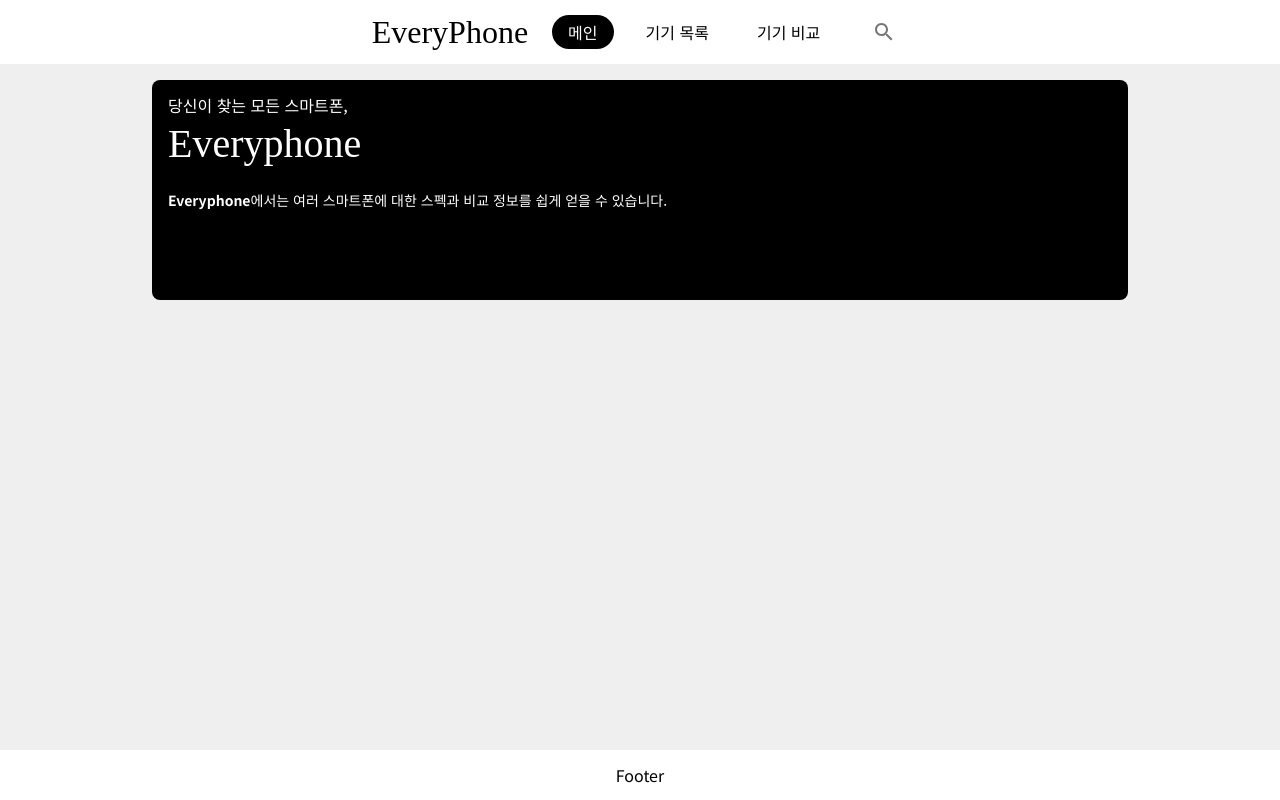
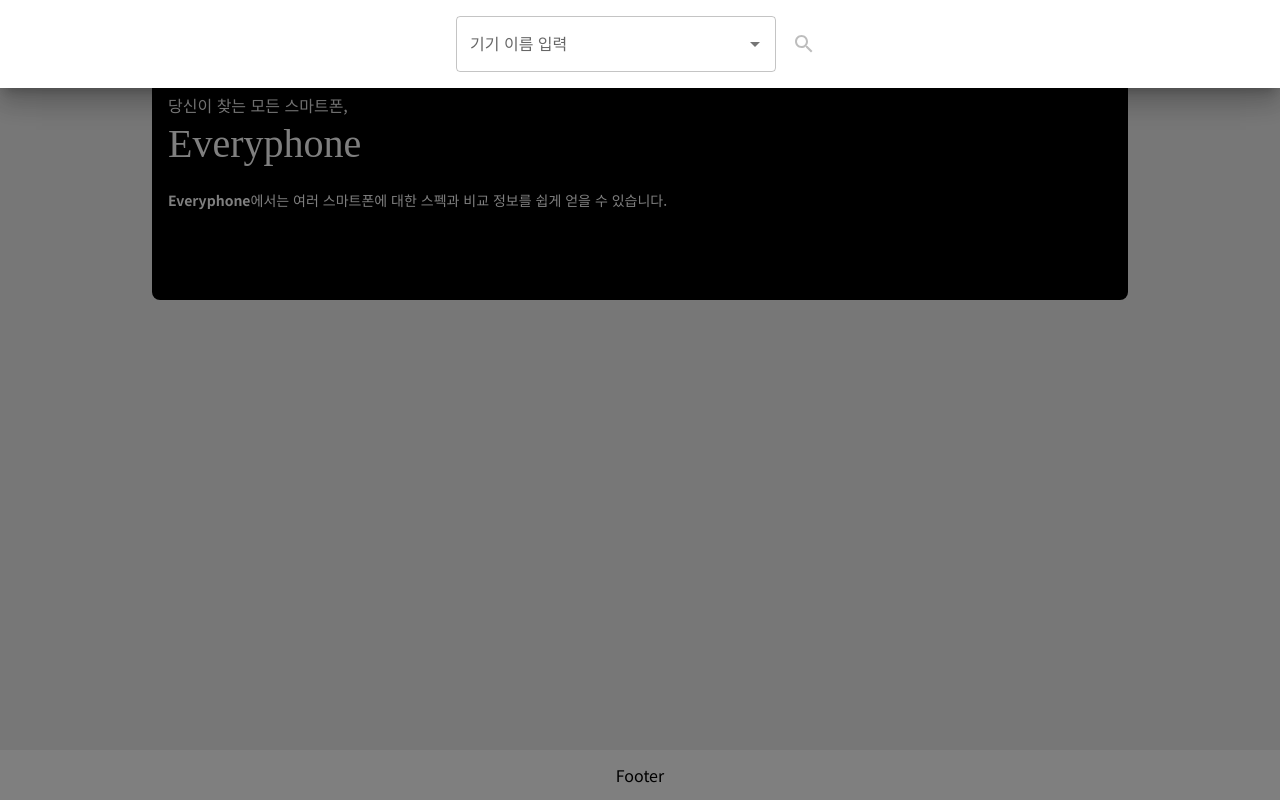
Before and after one commit to js43o/everyphone, a Next.js app: page / in a window 1280 px wide. Both pictures are taken after a click on the button "search". Built offline with nearby package versions, Linux system fonts and the light colour scheme; a web font is replaced by a local one.

Commit message:
feat: 기기 검색창 추가, 개별 기기 페이지 렌더링 방식 변경 (SSG -> SSR)

```diff
--- a/src/components/layout/Header.tsx
+++ b/src/components/layout/Header.tsx
@@ -1,9 +1,9 @@
 import Link from 'next/link';
 import NavBar from './NavBar';
 import Title from 'components/common/Title';
-import { Box, IconButton, useMediaQuery, useTheme } from '@mui/material';
+import { Box, useMediaQuery, useTheme } from '@mui/material';
 import NavDrawerButton from './NavDrawerButton';
-import SearchIcon from '@mui/icons-material/Search';
+import SearchPhoneButton from './SearchPhoneButton';
 
 export default function Header() {
   const isMobile = useMediaQuery(useTheme().breakpoints.down('lg'));
@@ -22,9 +22,7 @@
         <Title>
           <Link href="/">EveryPhone</Link>
         </Title>
-        <IconButton sx={{ width: 48, height: 48 }}>
-          <SearchIcon />
-        </IconButton>
+        <SearchPhoneButton />
       </Box>
     );
 
@@ -45,9 +43,7 @@
         <Link href="/">EveryPhone</Link>
       </Title>
       <NavBar />
-      <IconButton sx={{ width: 48, height: 48 }}>
-        <SearchIcon />
-      </IconButton>
+      <SearchPhoneButton />
     </Box>
   );
 }
--- a/src/components/layout/NavBar.tsx
+++ b/src/components/layout/NavBar.tsx
@@ -19,7 +19,6 @@
       &:hover {
         color: white;
         background: black;
-        pointer-events: none;
       }
     `};
 `;
--- /dev/null
+++ b/src/components/layout/SearchPhoneButton.tsx
@@ -0,0 +1,110 @@
+import { useEffect, useState, useCallback } from 'react';
+import axios from 'axios';
+import {
+  Autocomplete,
+  Box,
+  Drawer,
+  IconButton,
+  TextField,
+  Typography,
+  ListItem,
+} from '@mui/material';
+import SearchIcon from '@mui/icons-material/Search';
+import { SearchPhoneResult } from 'utils/types';
+
+export default function SearchPhoneButton() {
+  const [open, setOpen] = useState(false);
+  const [inputValue, setInputValue] = useState('');
+  const [value, setValue] = useState<SearchPhoneResult | null>(null);
+  const [options, setOptions] = useState<SearchPhoneResult[]>([]);
+
+  const onCloseDrawer = () => setOpen(!open);
+
+  const onFetchSearching = useCallback(async () => {
+    if (!inputValue) {
+      setOptions([]);
+      return;
+    }
+
+    const response = await axios('/api/phone', {
+      params: {
+        input: inputValue,
+      },
+    });
+    setOptions(response.data);
+  }, [inputValue]);
+
+  useEffect(() => {
+    onFetchSearching();
+  }, [inputValue, onFetchSearching]);
+
+  return (
+    <>
+      <IconButton
+        aria-label="search"
+        onClick={() => setOpen(true)}
+        sx={{ width: 48, height: 48 }}
+      >
+        <SearchIcon />
+      </IconButton>
+      <Drawer anchor="top" open={open} onClose={onCloseDrawer}>
+        <Box
+          sx={{
+            display: 'flex',
+            justifyContent: 'center',
+            alignItems: 'center',
+            gap: 1,
+            padding: 2,
+          }}
+          component="nav"
+        >
+          <Autocomplete
+            options={options}
+            inputValue={inputValue}
+            onInputChange={(event, newValue) => setInputValue(newValue)}
+            value={value}
+            onChange={(event, newValue) => {
+              setValue(newValue);
+            }}
+            filterOptions={(x) => x}
+            getOptionLabel={(option) => option.name}
+            isOptionEqualToValue={(option, value) => option.name === value.name}
+            noOptionsText="일치 결과 없음"
+            autoHighlight
+            renderInput={(params) => (
+              <TextField {...params} label="기기 이름 입력" fullWidth />
+            )}
+            renderOption={(props, option) => {
+              return (
+                <ListItem
+                  {...props}
+                  sx={{
+                    display: 'flex',
+                    flexDirection: 'column',
+                  }}
+                  component="li"
+                >
+                  <Typography variant="body1">{option.name}</Typography>
+                  <Typography variant="body2">{option.manufacturer}</Typography>
+                </ListItem>
+              );
+            }}
+            sx={{
+              flexGrow: 1,
+              maxWidth: 320,
+            }}
+          />
+          {value ? (
+            <IconButton href={`/phones/${encodeURIComponent(value.url)}`}>
+              <SearchIcon color="primary" />
+            </IconButton>
+          ) : (
+            <IconButton disabled>
+              <SearchIcon color="disabled" />
+            </IconButton>
+          )}
+        </Box>
+      </Drawer>
+    </>
+  );
+}
--- /dev/null
+++ b/src/pages/api/phone/index.ts
@@ -0,0 +1,13 @@
+import { NextApiRequest, NextApiResponse } from 'next';
+import nextConnect from 'next-connect';
+import searchPhonesByName from 'utils/searchPhonesByName';
+
+const handler = nextConnect<NextApiRequest, NextApiResponse>();
+
+handler.get(async (req, res) => {
+  const input = req.query.input as string;
+  const response = await searchPhonesByName(input);
+  res.json(response);
+});
+
+export default handler;
--- /dev/null
+++ b/src/utils/searchPhonesByName.ts
@@ -0,0 +1,27 @@
+import connectMongo from 'utils/connectMongo';
+import { SearchPhoneResult } from 'utils/types';
+import PhoneModel from 'models/Phone';
+
+export default async function searchPhonesByName(
+  input: string
+): Promise<SearchPhoneResult[]> {
+  try {
+    await connectMongo();
+    const flattend = input.toLowerCase().replace(/\s+/g, '');
+    const regExp = new RegExp(
+      ['\\s*', flattend.split('').join('\\s*'), '\\s*']
+        .join('')
+        .replace(/\+/g, '\\+'),
+      'ig'
+    );
+
+    const searchResult = await PhoneModel.find(
+      { name: { $regex: regExp } },
+      { _id: false, name: true, manufacturer: true, url: true }
+    ).exec();
+
+    return searchResult;
+  } catch (err: any) {
+    throw err;
+  }
+}
--- a/src/utils/types.ts
+++ b/src/utils/types.ts
@@ -66,3 +66,5 @@
 };
 
 export type Specs = { key: string; value: string[] }[];
+
+export type SearchPhoneResult = Pick<Phone, 'name' | 'manufacturer' | 'url'>;
```
Also changed, not shown: src/pages/phones/[id].tsx (+5 -21 lines).
